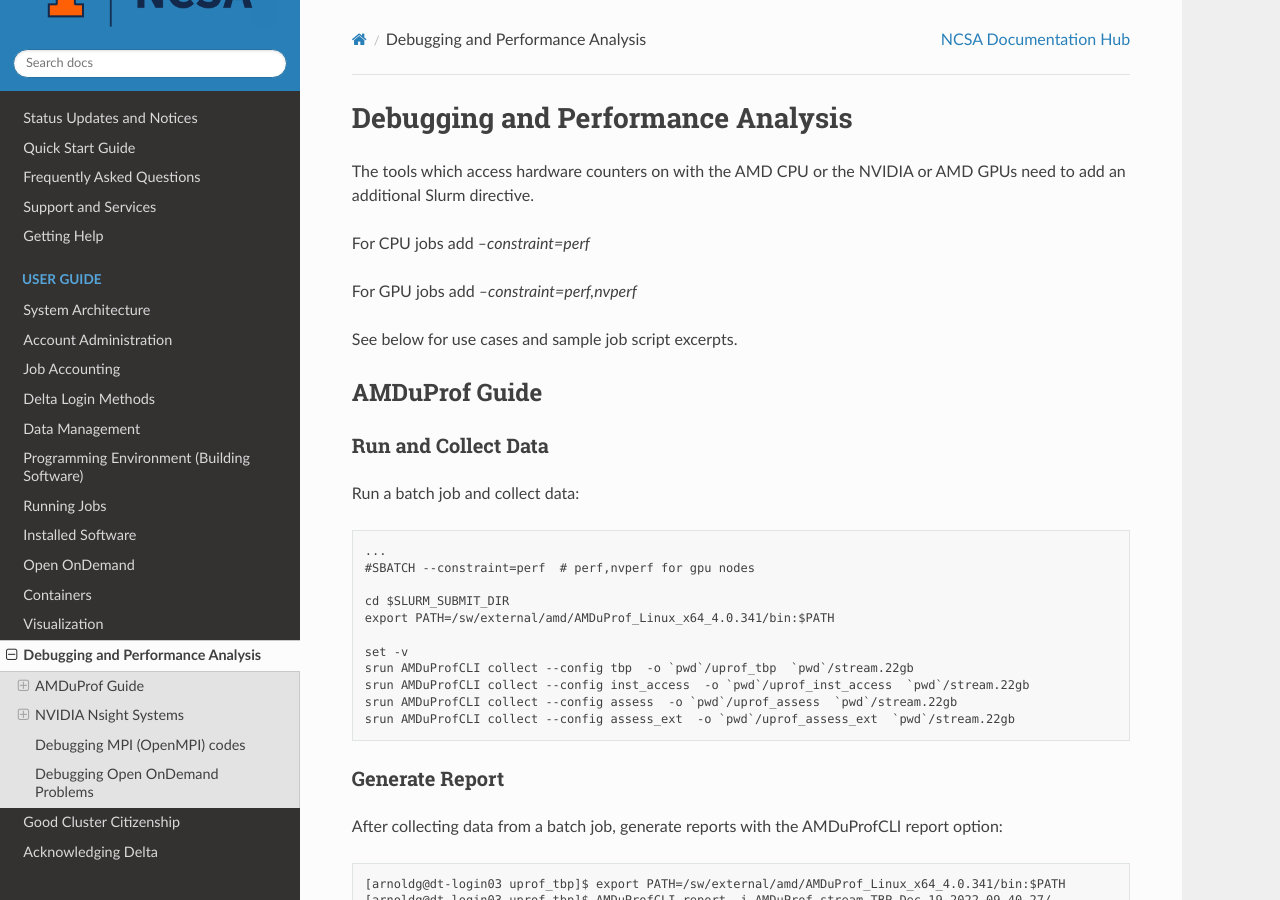
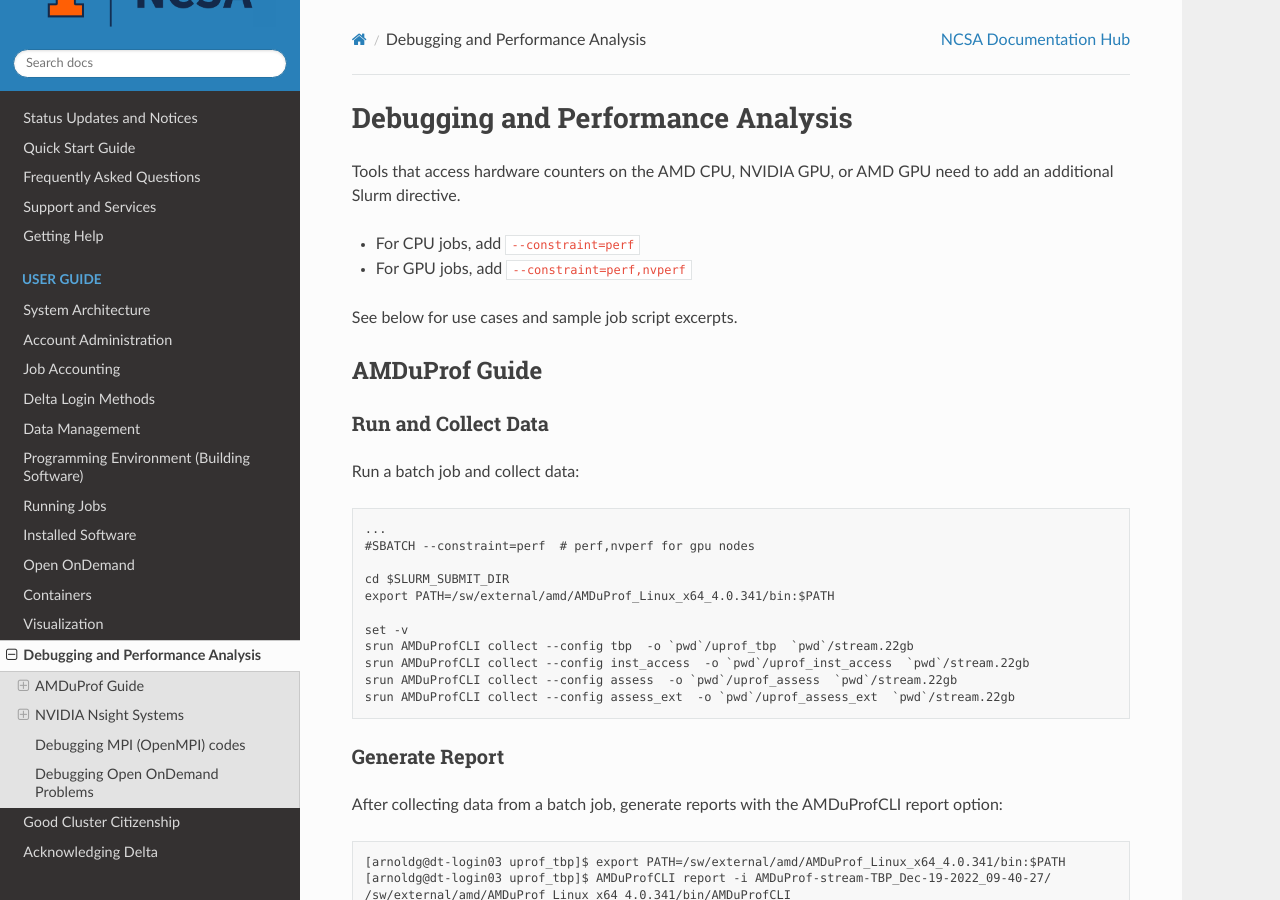
Before and after one commit to ncsa/Delta_doc, a Sphinx documentation site: the page built from docs/source/user_guide/debug_perf.rst, in a window 1280 px wide and 900 px high. Built offline with Sphinx 7.4.7 and the Read the Docs theme 3.1.0, drawn with Linux system fonts in a browser that asks for light colours.

Commit message:
Update debug_perf.rst editorial updates

```diff
--- a/docs/source/user_guide/debug_perf.rst
+++ b/docs/source/user_guide/debug_perf.rst
@@ -1,11 +1,11 @@
 Debugging and Performance Analysis
 =====================================
 
-The tools which access hardware counters on with the AMD CPU or the NVIDIA or AMD GPUs need to add an additional Slurm directive.
+Tools that access hardware counters on the AMD CPU, NVIDIA GPU, or AMD GPU need to add an additional Slurm directive.
 
-For CPU jobs add  `--constraint=perf`
+- For CPU jobs, add  ``--constraint=perf``
 
-For GPU jobs add  `--constraint=perf,nvperf`
+- For GPU jobs, add  ``--constraint=perf,nvperf``
 
 See below for use cases and sample job script excerpts.
 
@@ -116,7 +116,8 @@ NVIDIA Nsight Systems
 -------------------------
 
 Installation
-~~~~~~~~~~~~~~~~~~~~~~~~~~~~~~~~~~~~~~~~~~~~~~~~~~~~~~~~~~~~~~~~~~~~~~~
+~~~~~~~~~~~~~~~~~~
+
 The Nsight Systems is included in the CUDA toolkit. A cuda module is  loaded by default on Delta.
 
 .. code-block::
```
